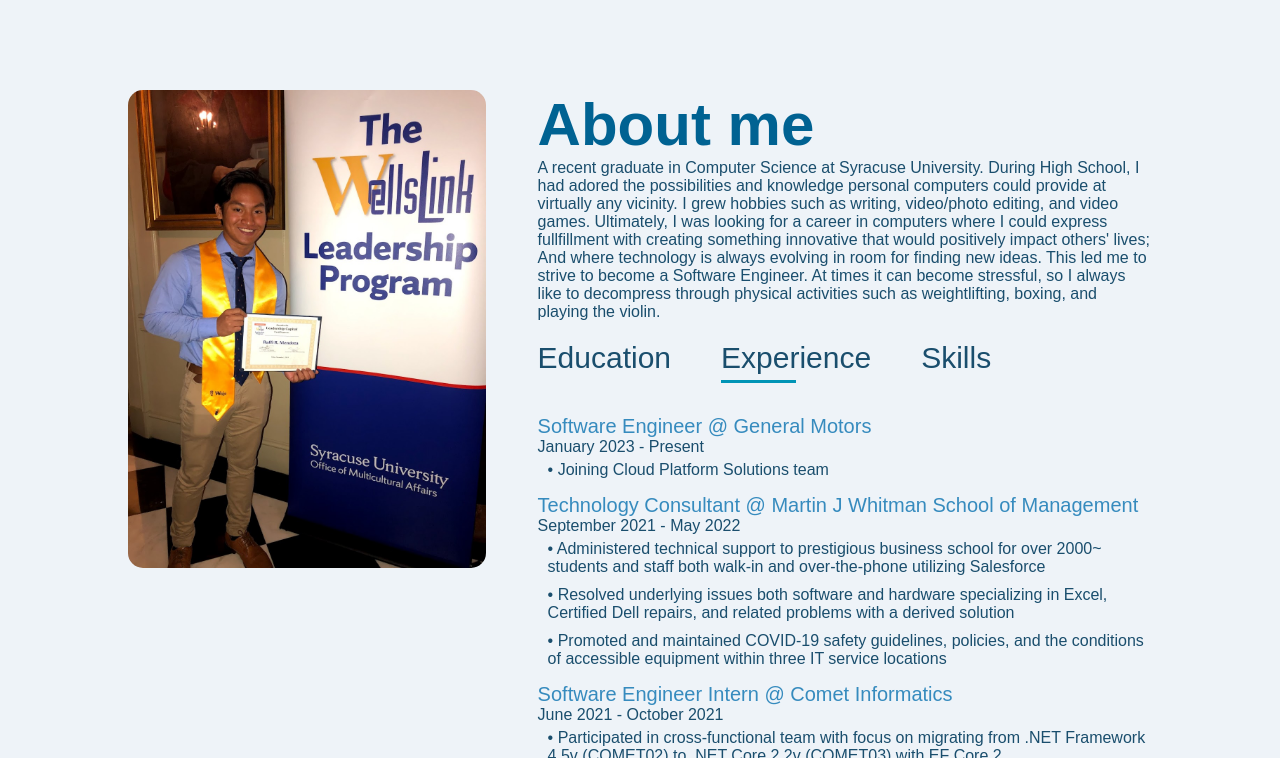
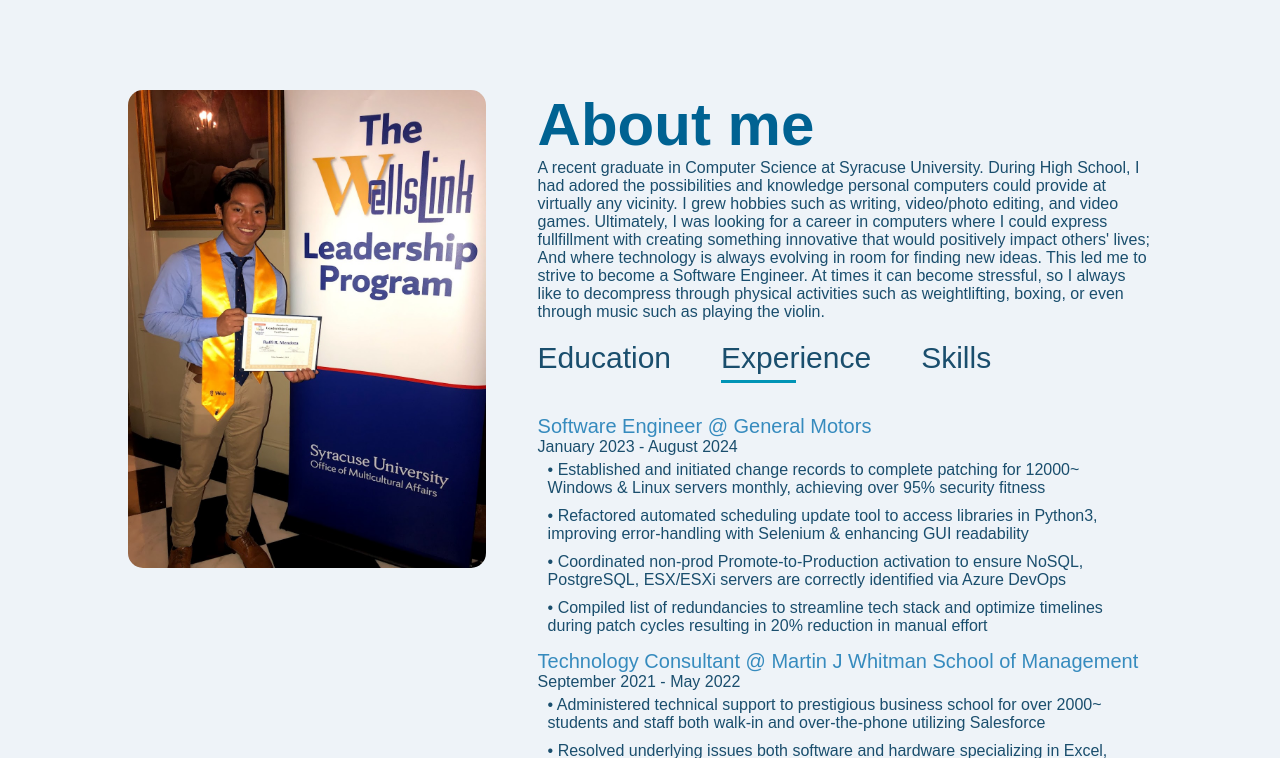
Before and after one commit to raffimendoza/raffimendoza.github.io, a plain HTML site: page index.html in a window 1280 px wide. Both pictures are taken after a click on the element "Experience". Shown: the part 800-1558 px from the top of the page. Drawn offline with nearby package versions, Linux system fonts and the light colour scheme.

Commit message:
Updated resume & Experience tab

```diff
--- a/index.html
+++ b/index.html
@@ -40,7 +40,7 @@
                 </div>
                 <div class="about-col-2">
                     <h1 class="sub-title">About me</h1>
-                    <p>A recent graduate in Computer Science at Syracuse University. During High School, I had adored the possibilities and knowledge personal computers could provide at virtually any vicinity. I grew hobbies such as writing, video/photo editing, and video games. Ultimately, I was looking for a career in computers where I could express fullfillment with creating something innovative that would positively impact others' lives; And where technology is always evolving in room for finding new ideas. This led me to strive to become a Software Engineer. At times it can become stressful, so I always like to decompress through physical activities such as weightlifting, boxing, and playing the violin.</p>
+                    <p>A recent graduate in Computer Science at Syracuse University. During High School, I had adored the possibilities and knowledge personal computers could provide at virtually any vicinity. I grew hobbies such as writing, video/photo editing, and video games. Ultimately, I was looking for a career in computers where I could express fullfillment with creating something innovative that would positively impact others' lives; And where technology is always evolving in room for finding new ideas. This led me to strive to become a Software Engineer. At times it can become stressful, so I always like to decompress through physical activities such as weightlifting, boxing, or even through music such as playing the violin.</p>
                     <div class="tab-titles">
                         <p class="tab-links active-link" onclick="opentab('education')">Education</p>
                         <p class="tab-links" onclick="opentab('experience')">Experience</p>
@@ -54,8 +54,11 @@
                     </div>
                     <div class="tab-contents" id="experience">
                         <ul>
-                            <li><span>Software Engineer @ General Motors</span><br>January 2023 - Present
-                                <p>• Joining Cloud Platform Solutions team</p>
+                            <li><span>Software Engineer @ General Motors</span><br>January 2023 - August 2024
+                                <p>• Established and initiated change records to complete patching for 12000~ Windows & Linux servers monthly, achieving over 95% security fitness</p>
+                                <p>• Refactored automated scheduling update tool to access libraries in Python3, improving error-handling with Selenium & enhancing GUI readability</p>
+                                <p>• Coordinated non-prod Promote-to-Production activation to ensure NoSQL, PostgreSQL, ESX/ESXi servers are correctly identified via Azure DevOps</p>
+                                <p>• Compiled list of redundancies to streamline tech stack and optimize timelines during patch cycles resulting in 20% reduction in manual effort</p>
                             </li>
                             <li><span>Technology Consultant @ Martin J Whitman School of Management</span><br>September 2021 - May 2022
                                 <p>• Administered technical support to prestigious business school for over 2000~ students and staff both walk-in and over-the-phone utilizing Salesforce</p>
```
Also changed, not shown: 1 other file.
